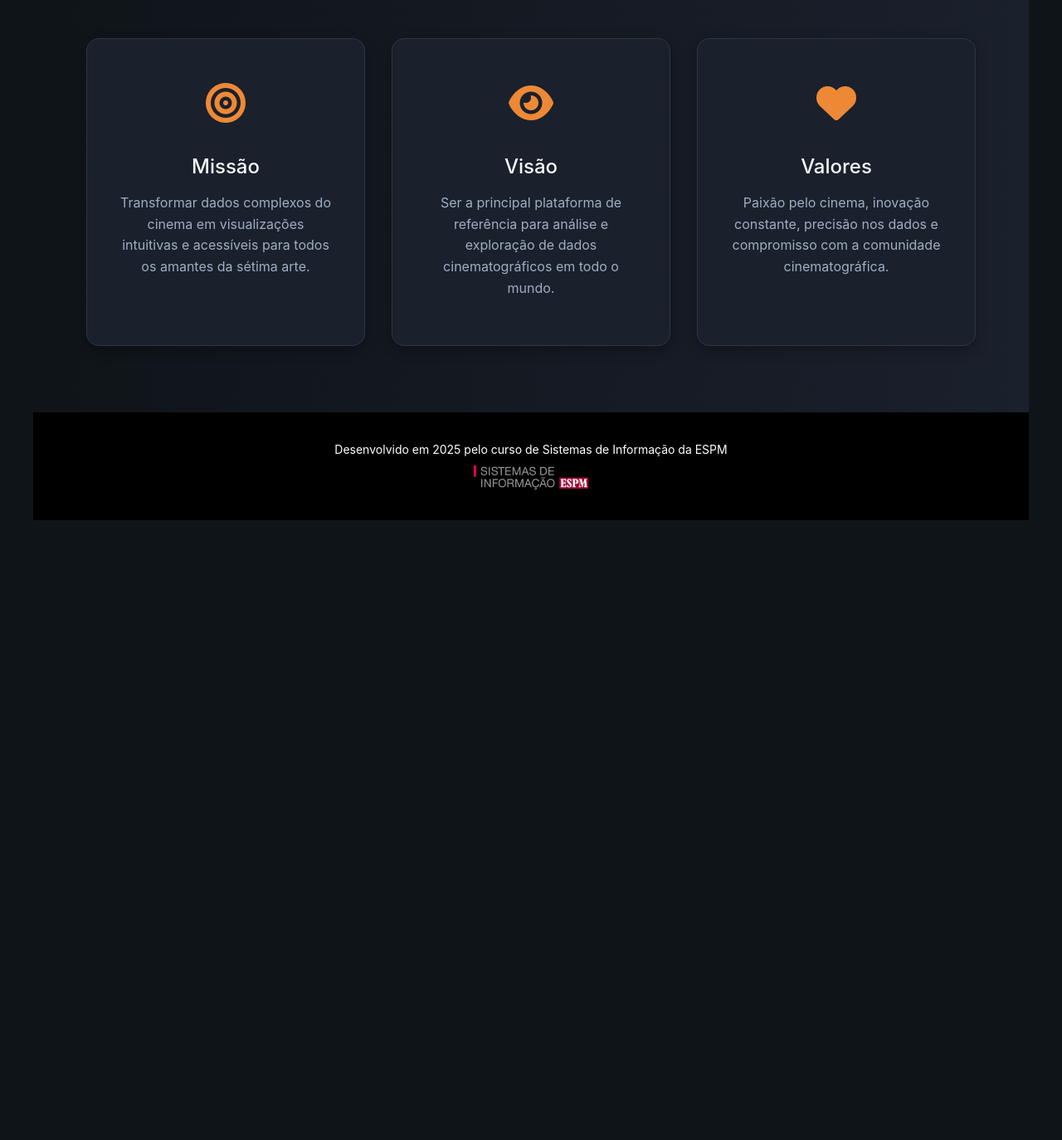
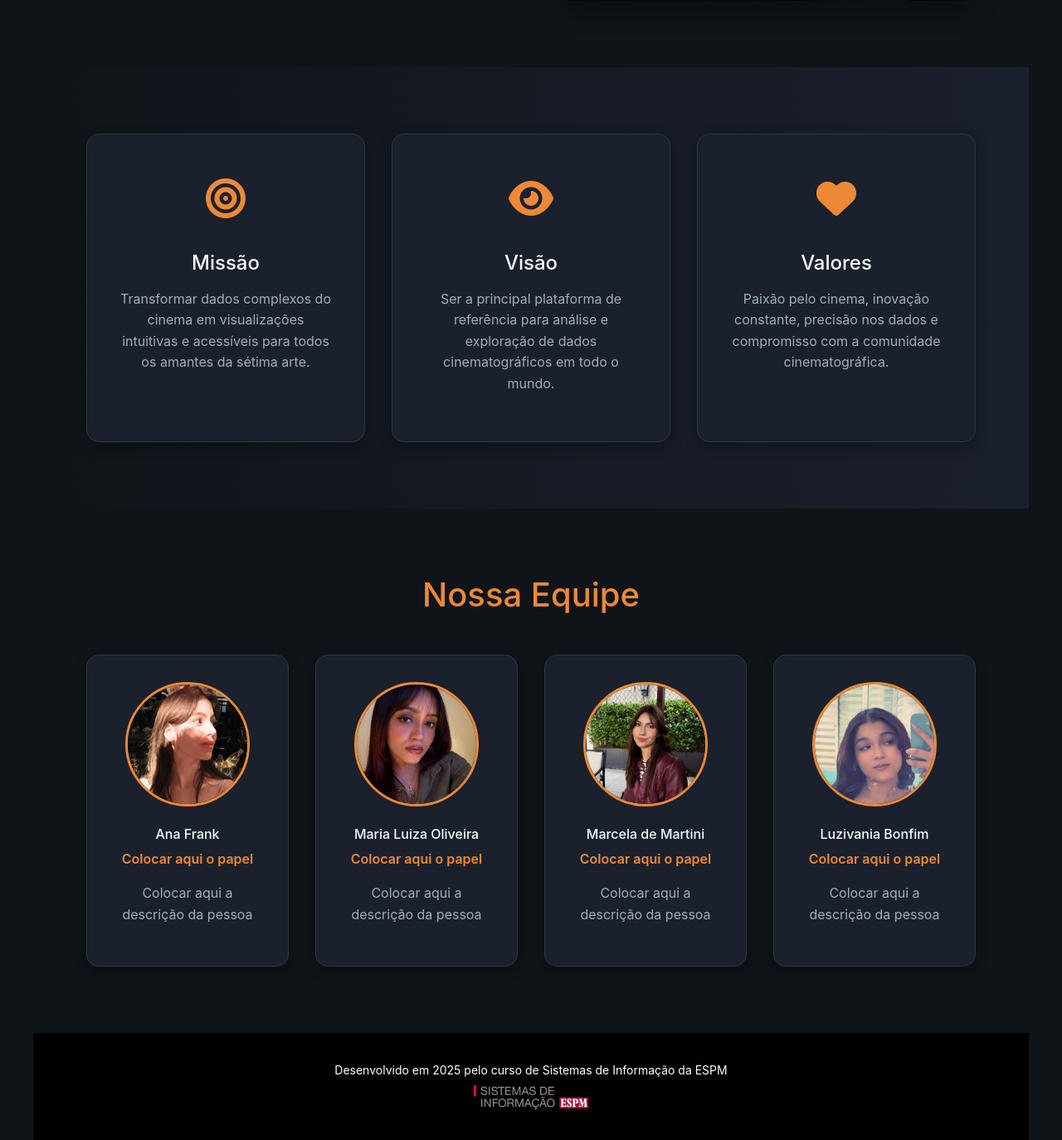
Before and after one commit to tech-espm/inter-4sem-2025-filmes, a Flask app: page /sobre in a window 1280 px wide. Shown: the part 1153-2527 px from the top of the page at 83% size. Before the commit the page ends 1780 px from the top, so only its background shows below. Run offline with Flask 3, Linux system fonts and the light colour scheme; some libraries are stand-ins or nearby versions.

Commit message:
Landing e Sobre

```diff
--- a/static/css/sobre.css
+++ b/static/css/sobre.css
@@ -156,7 +156,7 @@ nav a:hover::after {
     padding: 8rem 2rem 5rem;
     text-align: center;
     background: linear-gradient(rgba(15, 20, 25, 0.9), rgba(15, 20, 25, 0.9)),
-                url('../assets/about-hero.jpg') no-repeat center center/cover;
+                url('/static/img/about-hero.jpg') no-repeat center center/cover;
     min-height: 50vh;
     display: flex;
     flex-direction: column;
@@ -268,7 +268,7 @@ nav a:hover::after {
 
 .team-grid {
     display: grid;
-    grid-template-columns: repeat(auto-fit, minmax(250px, 1fr));
+    grid-template-columns: repeat(auto-fit, minmax(200px, 1fr));
     gap: 2rem;
 }
 
@@ -303,7 +303,7 @@ nav a:hover::after {
 }
 
 .team-member h3 {
-    font-size: 1.5rem;
+    font-size: 1.0rem;
     margin-bottom: 0.5rem;
     color: var(--text);
 }
--- a/templates/index/sobre.html
+++ b/templates/index/sobre.html
@@ -27,7 +27,7 @@
                 <p>Hoje, somos referência em análise de dados cinematográficos, servindo milhares de usuários que compartilham da nossa paixão pelo sétima arte.</p>
             </div>
             <div class="story-image">
-                <img src="https://images.unsplash.com/photo-1536440136628-849c177e76a1?ixlib=rb-4.0.3&auto=format&fit=crop&w=500&q=80" alt="Nossa Equipe">
+                <img src="/static/img/jungkook.jpg" alt="Nossa Equipe">
             </div>
         </div>
     </div>
@@ -62,4 +62,49 @@
     </div>
 </section>
 
+
+    <!-- Team Section -->
+<section class="team">
+    <div class="container">
+        <h2 class="section-title">Nossa Equipe</h2>
+        <div class="team-grid">
+            <div class="team-member">
+                <div class="member-image">
+                    <img src="/static/img/ana.jpg" alt="Membro da Equipe">
+                </div>
+                <h3>Ana Frank</h3>
+                <p class="role">Colocar aqui o papel</p>
+                <p>Colocar aqui a descrição da pessoa</p>
+            </div>
+            <div class="team-member">
+                <div class="member-image">
+                    <img src="/static/img/malu.jpg" alt="Membro da Equipe">
+                </div>
+                <h3>Maria Luiza Oliveira</h3>
+                <p class="role">Colocar aqui o papel</p>
+                <p>Colocar aqui a descrição da pessoa</p>
+            </div>
+            <div class="team-member">
+                <div class="member-image">
+                    <img src="/static/img/marcela.jpg" alt="Membro da Equipe">
+                </div>
+                <h3>Marcela de Martini</h3>
+                <p class="role">Colocar aqui o papel</p>
+                <p>Colocar aqui a descrição da pessoa</p>
+            </div>
+            <div class="team-member">
+                <div class="member-image">
+                    <img src="/static/img/luzi.jpg" alt="Membro da Equipe">
+                </div>
+                <h3>Luzivania Bonfim</h3>
+                <p class="role">Colocar aqui o papel</p>
+                <p>Colocar aqui a descrição da pessoa</p>
+            </div>
+        </div>
+    </div>
+</section>
+
+
+    <script src="js/about.js"></script>
+
 {% endblock %}
```
Also changed, not shown: static/img/jungkook.jpg (added).
